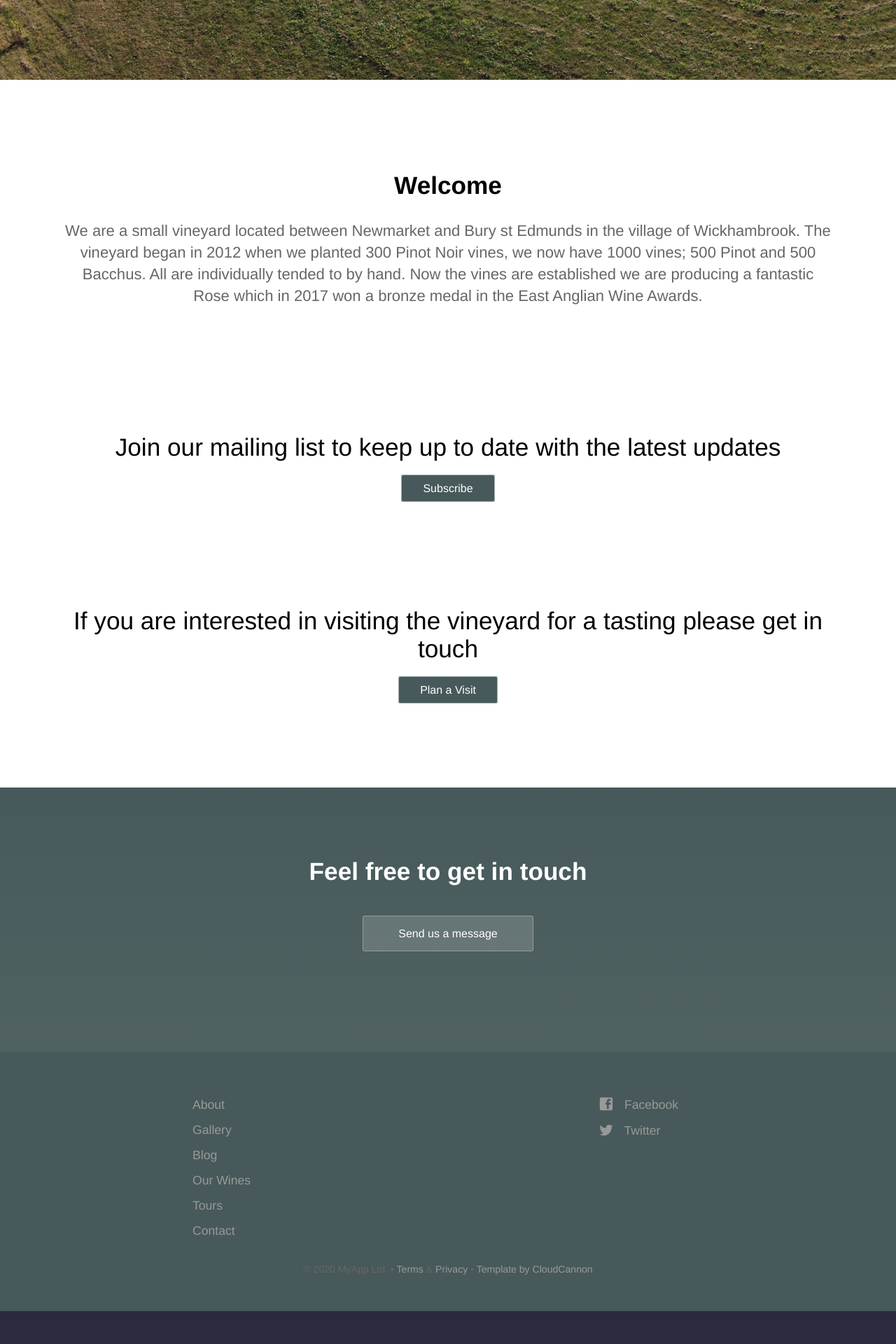
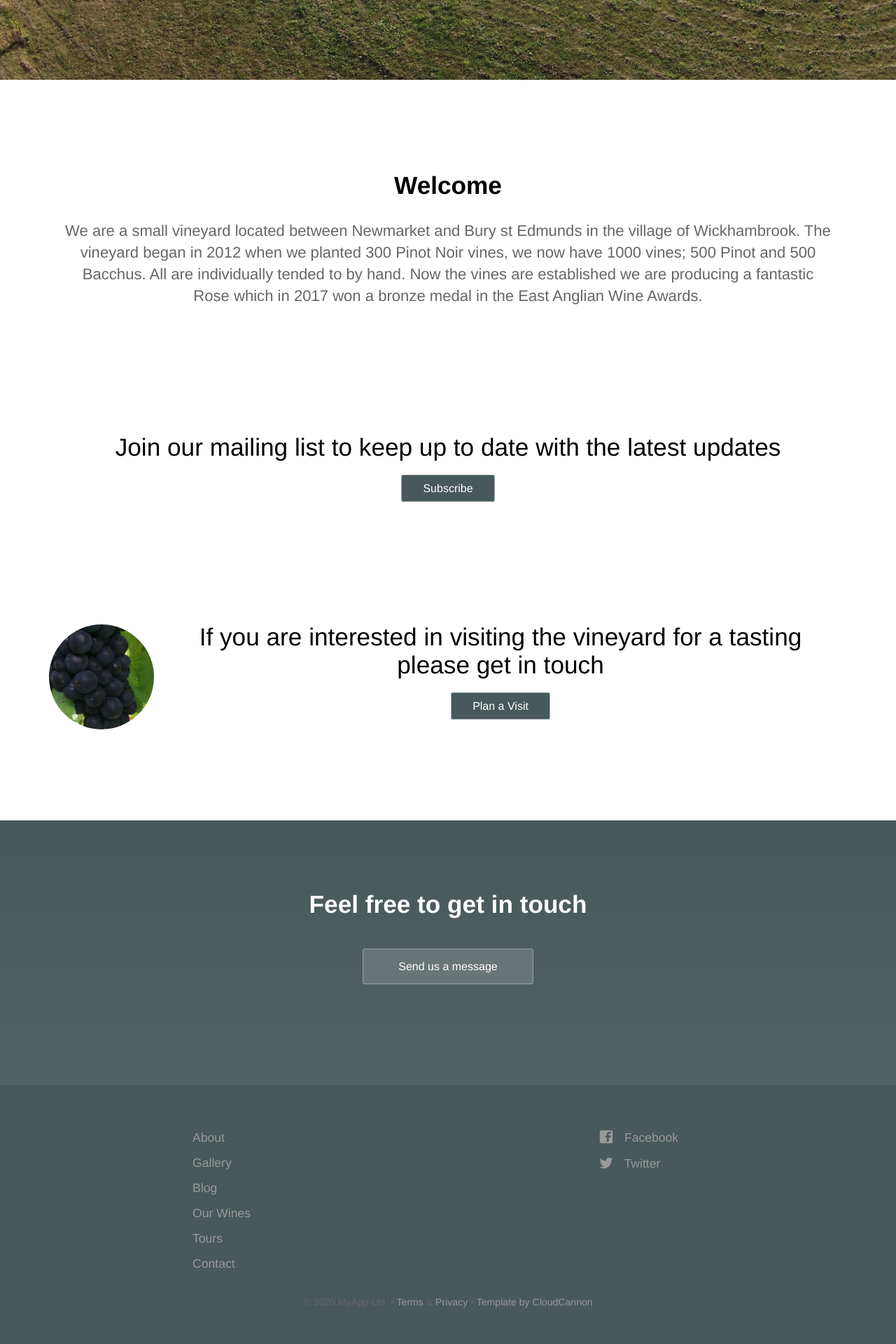
Before and after one commit to seblawson11/CoopersCroft, a Jekyll site: the page built from index.html, in a window 1280 px wide. Shown: the part 699-2619 px from the top of the page at 70% size. Built offline with Jekyll 4.4.1, drawn with Linux system fonts in a browser that asks for light colours; before the commit the page ends 2572 px from its top, so only the background shows below that.

Commit message:
photo gallery

```diff
--- a/index.html
+++ b/index.html
@@ -35,6 +35,9 @@ description: A wine from Suffolk
 
 	<section>
 		<div class="homepage-container flex">
+			<div class="square-image">
+				<img src="{{ site.baseurl }}/images/grapes.jpg" alt="Grapes" class="editable">
+			</div>
 			<div class="text editable">
 				<h2>If you are interested in visiting the vineyard for a tasting please get in touch</h2>
 				<div class="custom-button"><a href="{{ site.baseurl }}/tours/">Plan a Visit</a></div>
```
